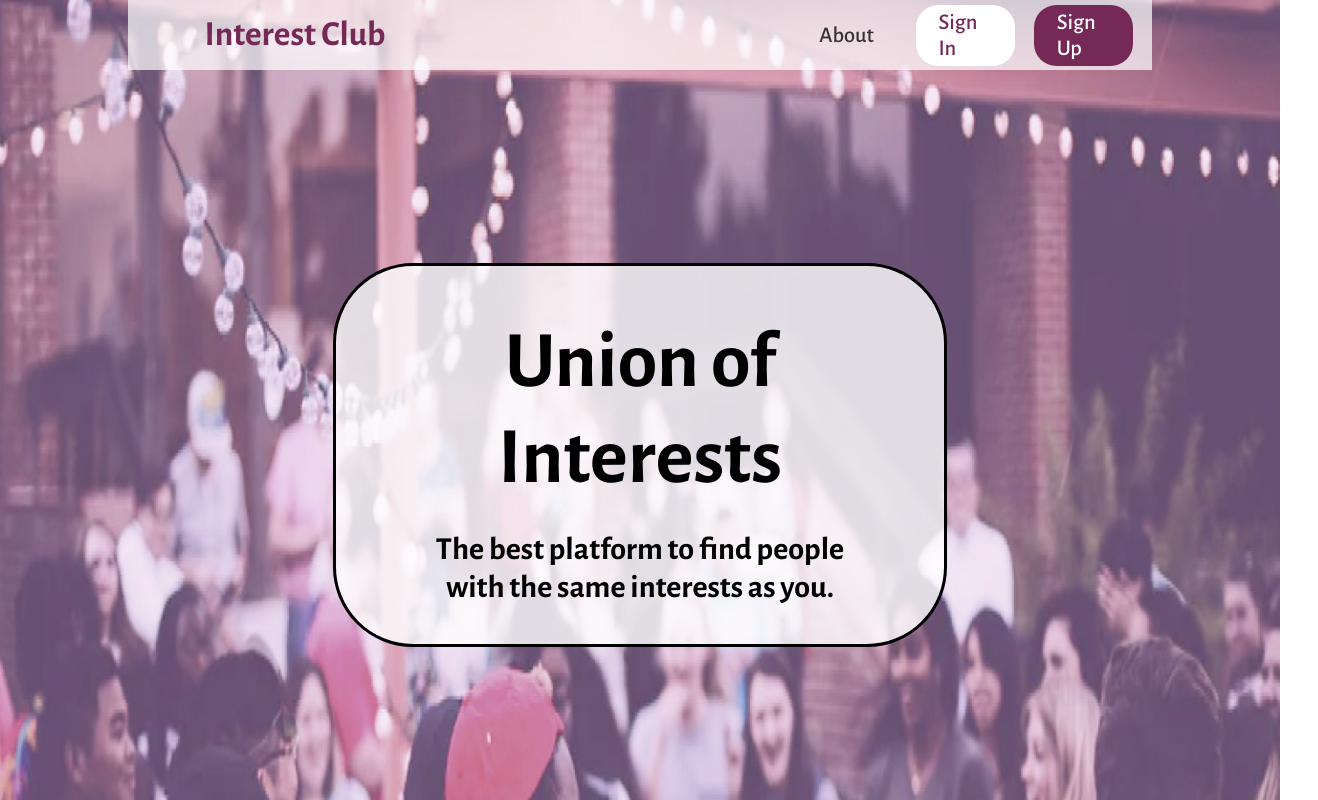
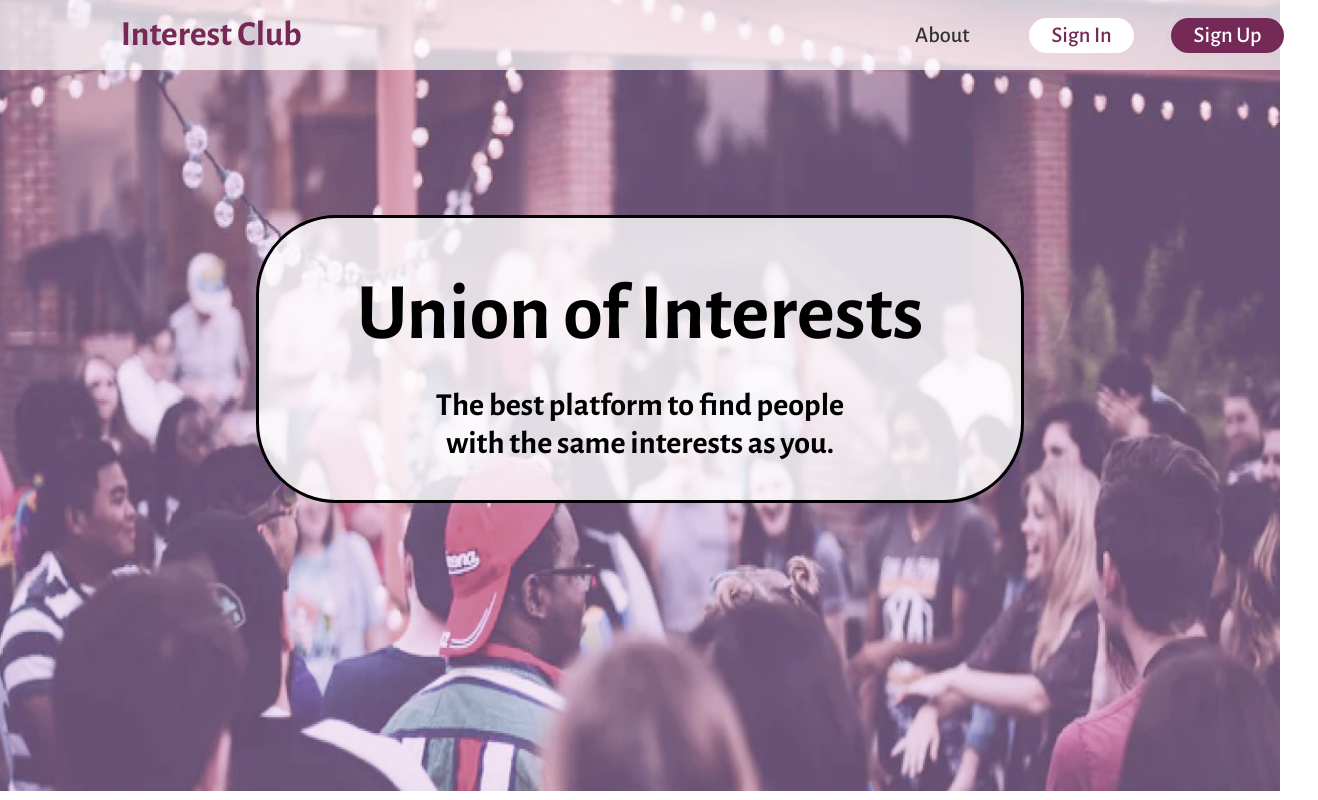
Before and after one commit to BBM384-2021/Final-copy-pasters, a Vue app in the folder frontend/: page / in a window 1280 px wide. Shown: the top 800 px of the page, 1318 px wide, since content can reach past the window. Built offline with nearby package versions, Linux system fonts and the light colour scheme.

Commit message:
Add files via upload

```diff
--- a/frontend/src/views/Home.vue
+++ b/frontend/src/views/Home.vue
@@ -46,7 +46,7 @@ export default {
     background-size: 100% 100%;
   }
   .container{
-    width: auto;
+    width: 100%;
     max-height: 90px;
     margin: 0;
     padding: 1.2em;
--- a/frontend/src/views/QueSelectClub.vue
+++ b/frontend/src/views/QueSelectClub.vue
@@ -27,7 +27,7 @@ export default {
 }
 </script>
 
-<style lang="scss">
+<style lang="scss" scoped>
   @import url('https://fonts.googleapis.com/css2?family=Alegreya+Sans:ital,wght@0,400;0,500;0,700;0,800;1,400;1,500;1,700&display=swap');
     :root{
     --primary-color: #BA7EA0;
--- a/frontend/src/views/Questionnaire.vue
+++ b/frontend/src/views/Questionnaire.vue
@@ -94,7 +94,7 @@
     },
        methods:{
             goToQuestionnaireResultPage(){
-                this.$router.push("/QuestionnaireResult");
+                this.$router.push("/questionnaire_result");
             }
     }
 
--- a/frontend/src/views/SupportPage.vue
+++ b/frontend/src/views/SupportPage.vue
@@ -1,5 +1,5 @@
 <template>
-      <div class="page">
+      <div class="support_page">
       <h1 class=title>Support Page</h1>
       <div><SendRequest/></div>
       </div>
@@ -23,7 +23,7 @@ export default {
         --bolder-color: #742957;
     }
 
-    .page{
+    .support_page{
         padding:10%;
         padding-top:0;
         font-family: 'Alegreya Sans', sans-serif;
```
